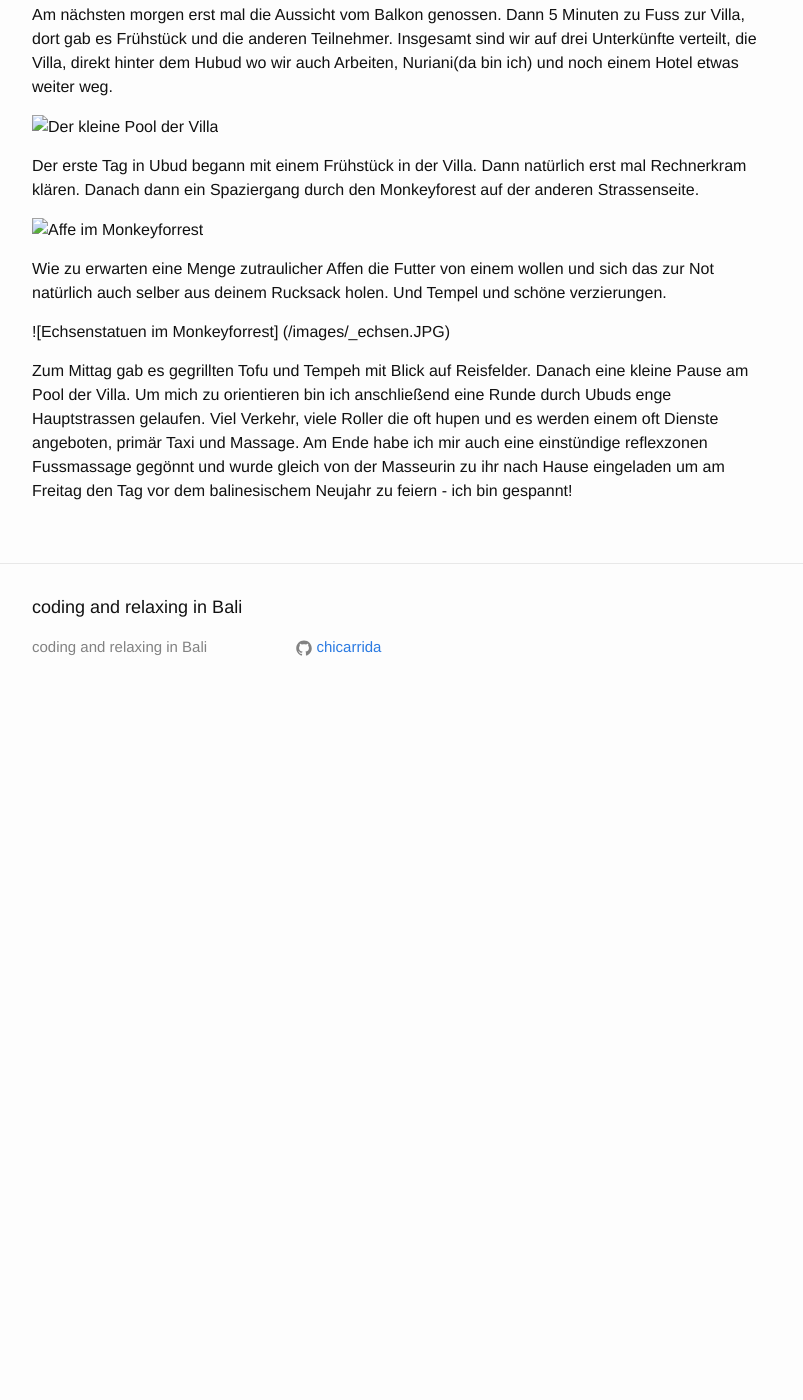
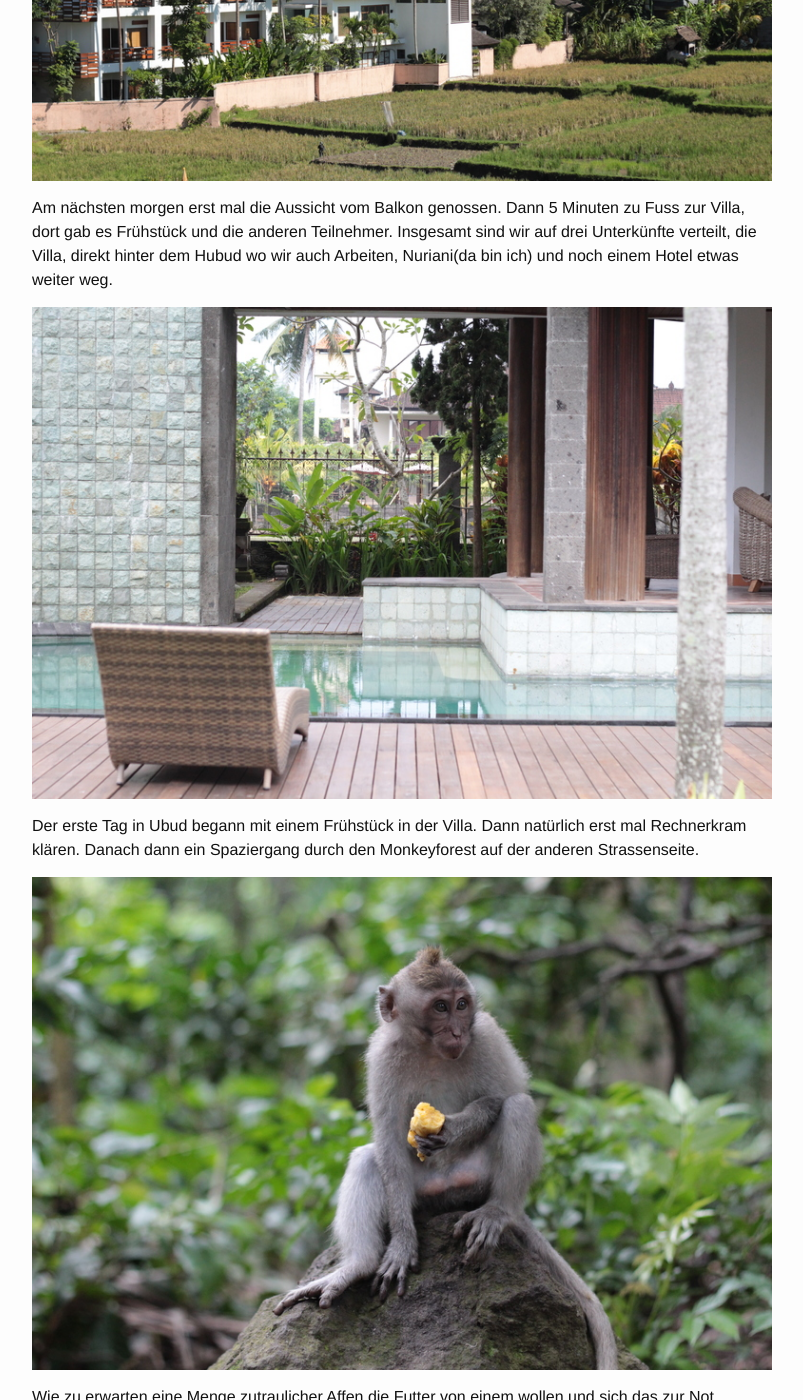
Before and after one commit to chicarrida/chicarrida.github.io, a Jekyll site: the page built from _rlxposts/2015-03-18-erster-tag.markdown, in a window 1280 px wide and 1400 px high, scrolled down 623 px. Shown: the whole window, without its empty margins (238-1041 px from the left). Built offline with Jekyll 4.4.1, drawn with Linux system fonts in a browser that asks for light colours; before the commit the page ends 1341 px from its top, so only the background shows below that; some of the changed text lies outside the part shown; grey boxes are pictures that could not be loaded.

Commit message:
eventually solved image issue :-)

```diff
--- a/_rlxposts/2015-03-18-erster-tag.markdown
+++ b/_rlxposts/2015-03-18-erster-tag.markdown
@@ -9,19 +9,19 @@ categories: jekyll update
 
 Nach einem langen Flug über Abu Dhabi und Jakarta bin ich am Sonntag Abend in Denpasar angekommen. Dort wurde ich netterweise von Philip und Andreas, zwei weiteren Teilnehmern von Hacker Paradise in Empfang genommen. Dann noch eine Stunde Taxifahrt, Diskussion mit dem Taxifahrer, Hotelsuche im nächtlichen Ubud und ein Feierabend Bier.
 
-![Aussicht vom Hotelzimmer](/images/aussicht.JPG)
+![Aussicht vom Hotelzimmer](https://raw.githubusercontent.com/chicarrida/chicarrida.github.io/master/images/_aussicht.JPG)
 
 Am nächsten morgen erst mal die Aussicht vom Balkon genossen. Dann 5 Minuten zu Fuss zur Villa, dort gab es Frühstück und die anderen Teilnehmer.
 Insgesamt sind wir auf drei Unterkünfte verteilt, die Villa, direkt hinter dem Hubud wo wir auch Arbeiten, Nuriani(da bin ich) und noch einem Hotel etwas weiter weg.
 
-![Der kleine Pool der Villa](/images/_villa.JPG)
+![Der kleine Pool der Villa](https://raw.githubusercontent.com/chicarrida/chicarrida.github.io/master/images/_villa.JPG)
 
 Der erste Tag in Ubud begann mit einem Frühstück in der Villa. Dann natürlich erst mal Rechnerkram klären. Danach dann ein Spaziergang durch den Monkeyforest auf der anderen Strassenseite.
 
-![Affe im Monkeyforrest](/images/_affe.JPG)
+![Affe im Monkeyforrest](https://raw.githubusercontent.com/chicarrida/chicarrida.github.io/master/images/_affe.JPG)
 
-Wie zu erwarten eine Menge zutraulicher Affen die Futter von einem wollen und sich das zur Not natürlich auch selber aus deinem Rucksack holen. Und Tempel und schöne verzierungen.
+Wie zu erwarten eine Menge zutraulicher Affen die Futter von einem wollen und sich das zur Not natürlich auch selber aus deinem Rucksack holen. Und Tempel und schöne Verzierungen.
 
-![Echsenstatuen im Monkeyforrest] (/images/_echsen.JPG)
+![Verzierung](https://raw.githubusercontent.com/chicarrida/chicarrida.github.io/master/images/_echsen.JPG)
 
 Zum Mittag gab es gegrillten Tofu und Tempeh mit Blick auf Reisfelder. Danach eine kleine Pause am Pool der Villa. Um mich zu orientieren bin ich anschließend eine Runde durch Ubuds enge Hauptstrassen gelaufen. Viel Verkehr, viele Roller die oft hupen und es werden einem oft Dienste angeboten, primär Taxi und Massage. Am Ende habe ich mir auch eine einstündige reflexzonen Fussmassage gegönnt und wurde gleich von der Masseurin zu ihr nach Hause eingeladen um am Freitag den Tag vor dem balinesischem Neujahr zu feiern - ich bin gespannt!
```
Also changed, not shown: 2 other files.
